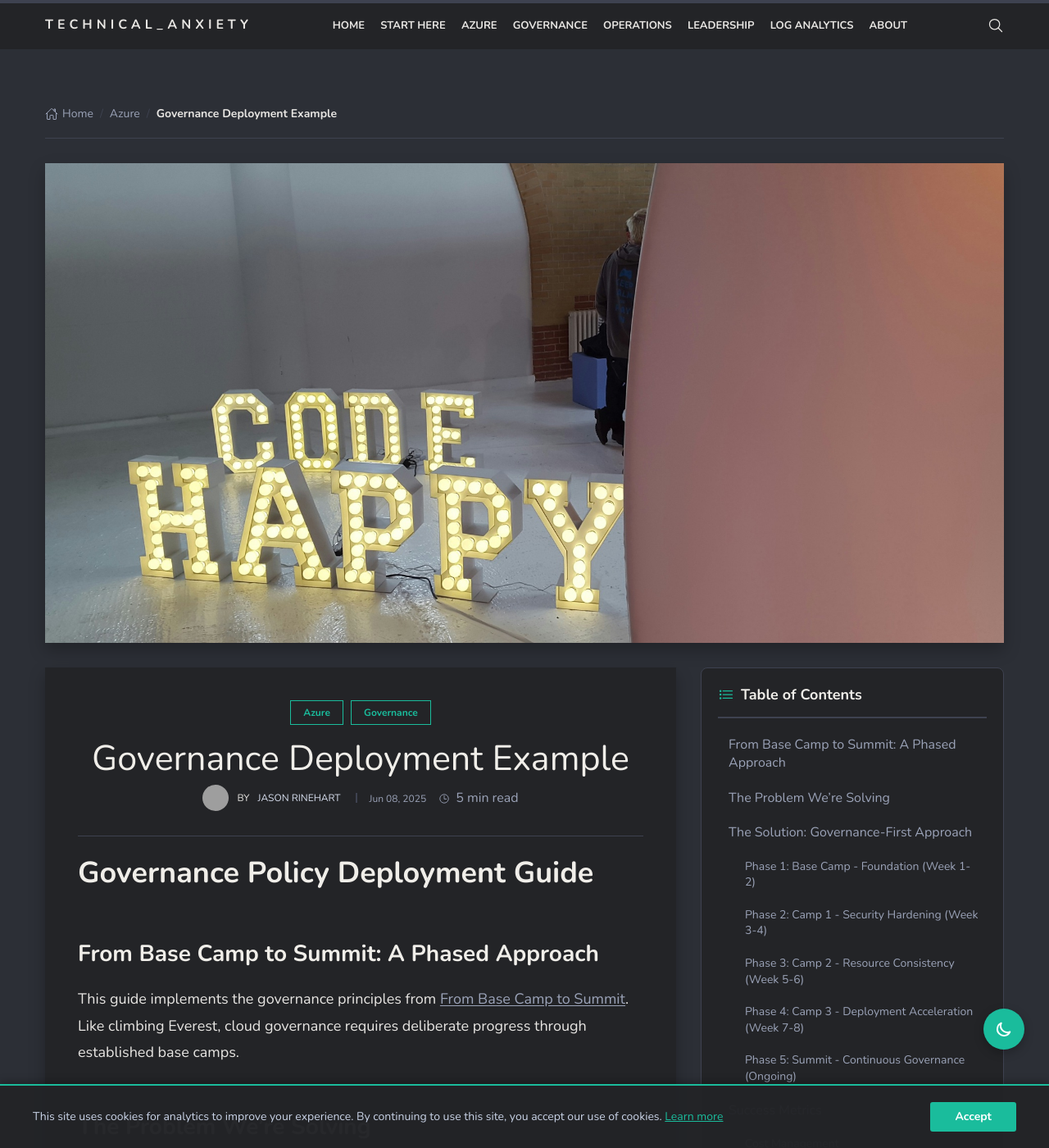
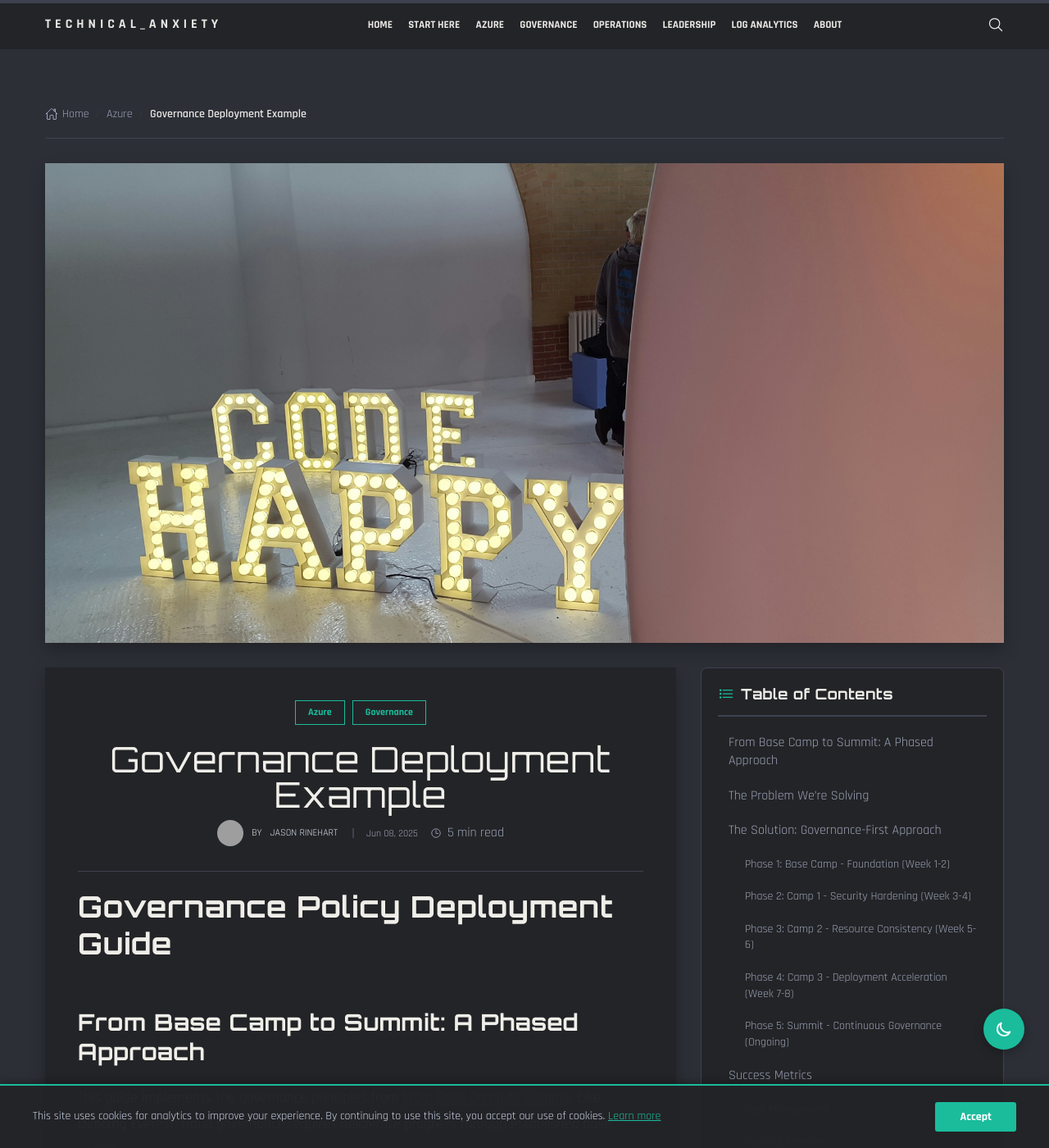
Before and after one commit to technicalanxiety/technicalanxiety.github.io, a Jekyll site: the page built from _posts/2025-06-08-gov-deployment.md, in a window 1280 px wide and 1400 px high. Shown: the whole window at 82% size. Built offline with Jekyll 4.4.1, drawn with Linux system fonts in a browser that asks for light colours; nearby versions of some CDN libraries; comment, search, counter and statistics services are not loaded; grey boxes are pictures that could not be loaded.

Commit message:
feat: implement Tron-inspired tech-forward typography
- Replace Nunito with Orbitron for headings (futuristic geometric aesthetic)
- Replace body font with Rajdhani (modern, readable tech-forward style)
- Add Fira Code for code blocks with programming ligature support
- Enhance font rendering with optimizeLegibility and letter spacing
- Maintain excellent readability while achieving digital/tech aesthetic

```diff
--- a/_includes/head.html
+++ b/_includes/head.html
@@ -15,10 +15,13 @@
     })();
   </script>
 
-  <!-- Google Font -->
+  <!-- Google Fonts - Tron-inspired tech aesthetic -->
   <link rel="preconnect" href="https://fonts.googleapis.com">
   <link rel="preconnect" href="https://fonts.gstatic.com" crossorigin>
-  <link href="https://fonts.googleapis.com/css2?family=Nunito:wght@400;700&display=swap" rel="stylesheet">
+  <!-- Orbitron: Geometric, futuristic display font for headings -->
+  <!-- Rajdhani: Clean, tech-forward font for body text with excellent readability -->
+  <!-- Fira Code: Monospace font for code blocks with programming ligatures -->
+  <link href="https://fonts.googleapis.com/css2?family=Orbitron:wght@400;500;700;900&family=Rajdhani:wght@300;400;500;600;700&family=Fira+Code:wght@300;400;500;600&display=swap" rel="stylesheet">
 
   <!-- Ionicons v7 (web components) -->
   <script type="module" src="https://unpkg.com/ionicons@7.4.0/dist/ionicons/ionicons.esm.js"></script>
--- a/_sass/2-base/_base.scss
+++ b/_sass/2-base/_base.scss
@@ -1,9 +1,10 @@
-// Body
+// Body - Tech-forward typography inspired by Tron aesthetic
+// Rajdhani provides excellent readability with a modern, geometric feel
 $base-font-size: 16px;
 $base-font-style: normal;
 $base-font-variant: normal;
-$base-font-weight: normal;
-$base-font-family: 'Nunito', sans-serif;
+$base-font-weight: 400;
+$base-font-family: 'Rajdhani', -apple-system, BlinkMacSystemFont, 'Segoe UI', sans-serif;
 $base-line-height: 28px;
 
 *, *::after, *::before {
@@ -17,8 +18,10 @@ body {
   color: var(--text-primary);
   background: var(--bg-primary);
   overflow-x: hidden;
+  // Font rendering optimizations for crisp, tech-forward appearance
   -webkit-font-smoothing: antialiased;
   -moz-osx-font-smoothing: grayscale;
+  text-rendering: optimizeLegibility;
   input, textarea {
 		border: $border-color 1px solid;
 		outline: none;
@@ -41,9 +44,10 @@ body {
 }
 
 
-// Headings
+// Headings - Orbitron for futuristic, Tron-inspired display typography
+// This geometric sans-serif evokes digital interfaces and tech aesthetics
 $heading-font-weight: 700;
-$heading-font-family: 'Nunito', -apple-system, BlinkMacSystemFont, Helvetica Neue, Helvetica, Arial, sans-serif;
+$heading-font-family: 'Orbitron', 'Rajdhani', -apple-system, BlinkMacSystemFont, sans-serif;
 
 $font-size-h1:  36px;
 $font-size-h2:  28px;
@@ -60,7 +64,10 @@ h3,
 h4,
 h5,
 h6 {
+  font-family: $heading-font-family;
+  font-weight: $heading-font-weight;
   line-height: initial;
+  letter-spacing: 0.02em; // Slight letter spacing for that tech aesthetic
 }
 
 h1 {
@@ -96,15 +103,18 @@ blockquote {
 }
 
 
-// Pre
+// Pre - Fira Code for code blocks with programming ligatures
+// Provides enhanced readability for code with support for common programming symbols
 pre {
   overflow: auto;
   padding: 15px;
   margin-bottom: 0;
+  font-family: 'Fira Code', 'Courier New', monospace;
   font-size: 14px;
   white-space: pre-wrap;
   word-wrap: break-word;
   word-break: break-all;
+  font-variant-ligatures: normal; // Enable programming ligatures (e.g., => becomes arrow)
 }
 
 
@@ -165,15 +175,11 @@ blockquote {
 }
 
 
-// Pre
-pre {
-  overflow: auto;
-  padding: 15px;
-  margin-bottom: 0;
-  font-size: 14px;
-  white-space: pre-wrap;
-  word-wrap: break-word;
-  word-break: break-all;
+// Code inline elements - consistent monospace styling
+code {
+  font-family: 'Fira Code', 'Courier New', monospace;
+  font-size: 0.9em;
+  font-variant-ligatures: normal;
 }
 
 // Table
```
